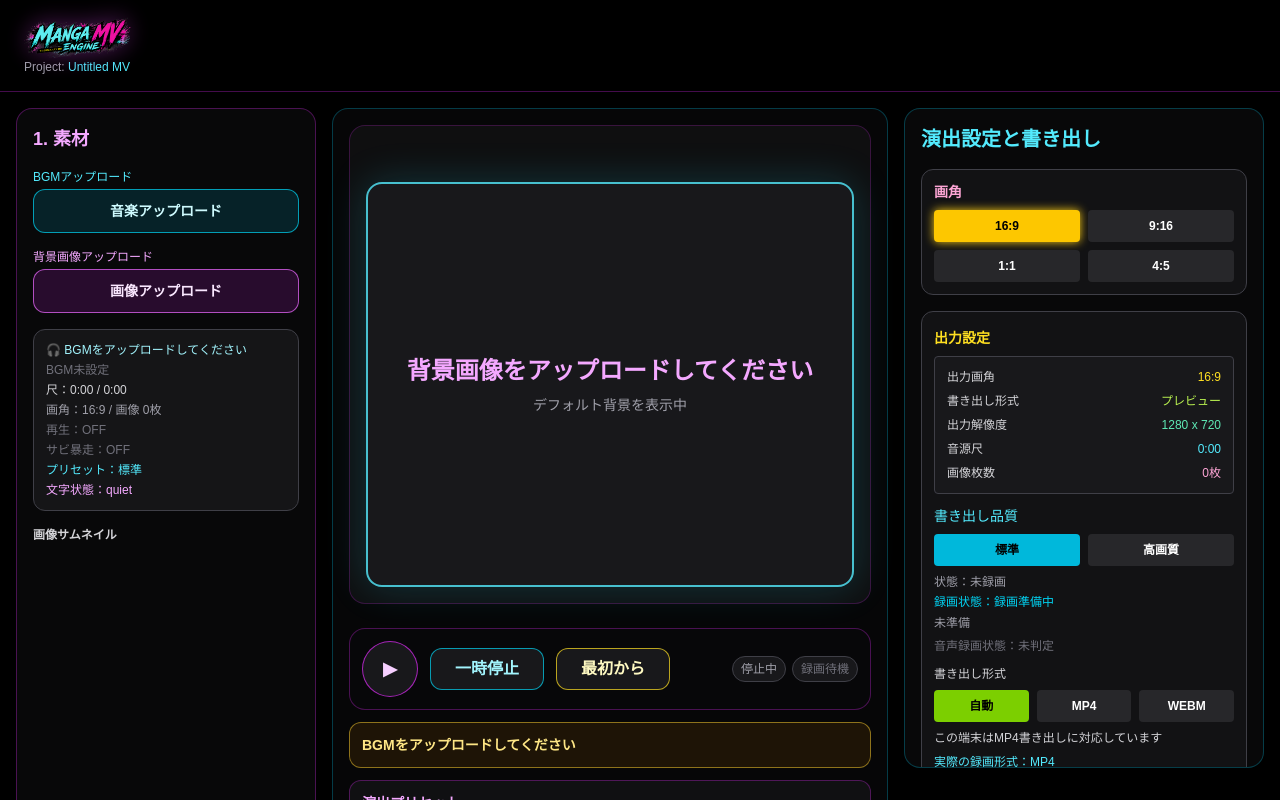
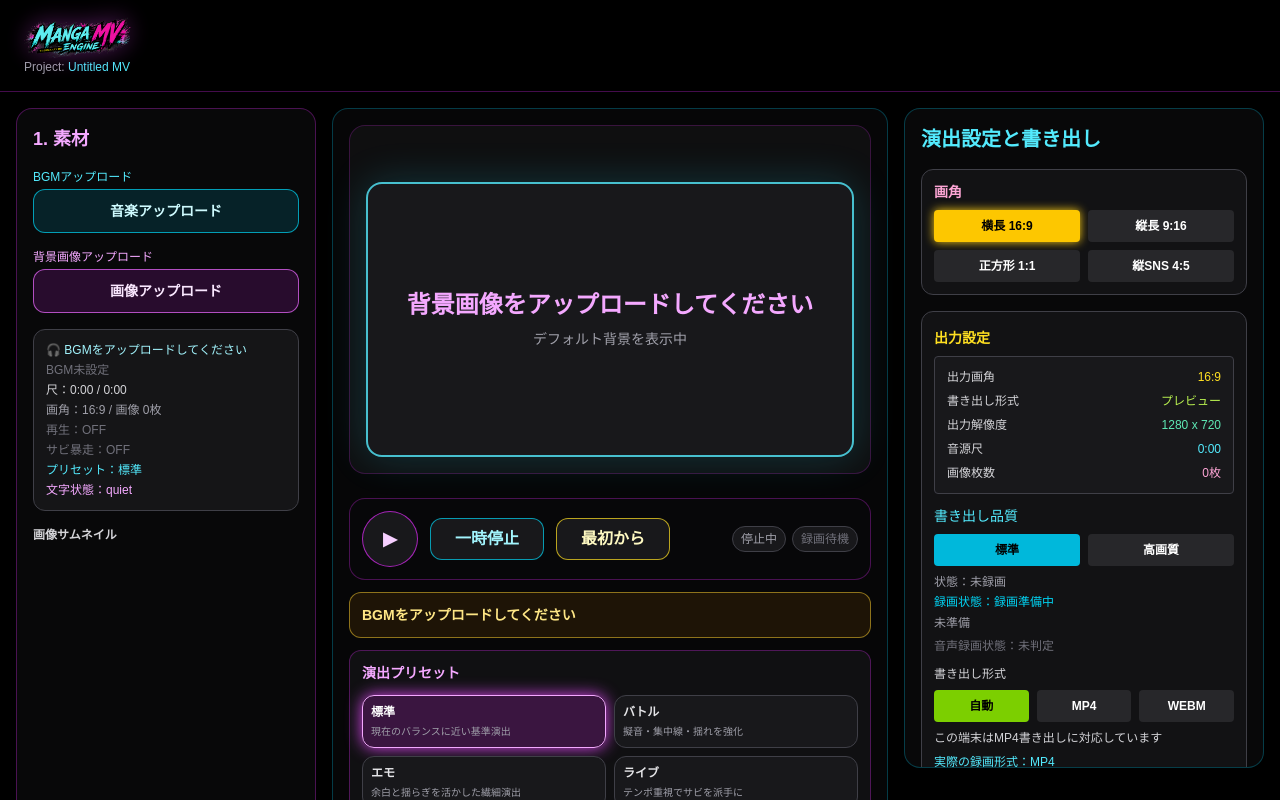
Before and after one commit to utugorou/manga-mv-engine, a Next.js app: page / in a window 1280 px wide. Shown: the top 800 px of the page. Built offline with nearby package versions, Linux system fonts and the light colour scheme.

Commit message:
Fix aspect ratio selection visibility and preview binding

```diff
--- a/app/page.tsx
+++ b/app/page.tsx
@@ -442,6 +442,12 @@ export default function Home() {
 
   const sfxPositions = ["topLeft", "top", "topRight", "left", "center", "right", "bottomLeft", "bottom", "bottomRight", "random"] as const;
   const aspectList: AspectRatio[] = ["16:9", "9:16", "1:1", "4:5"];
+  const aspectLabels: Record<AspectRatio, string> = {
+    "16:9": "横長 16:9",
+    "9:16": "縦長 9:16",
+    "1:1": "正方形 1:1",
+    "4:5": "縦SNS 4:5",
+  };
 
   const handleRandomSfxScaleEnabled = (value: boolean) => {
     setRandomSfxScaleEnabled(value);
@@ -465,15 +471,15 @@ export default function Home() {
   const getPreviewSizeClass = () => {
     switch (aspectRatio) {
       case "16:9":
-        return "w-[720px] h-[405px]";
+        return "w-full max-w-[960px] aspect-[16/9]";
       case "9:16":
-        return "w-[315px] h-[560px]";
+        return "w-full max-w-[460px] aspect-[9/16]";
       case "1:1":
-        return "w-[500px] h-[500px]";
+        return "w-full max-w-[640px] aspect-square";
       case "4:5":
-        return "w-[400px] h-[500px]";
+        return "w-full max-w-[560px] aspect-[4/5]";
       default:
-        return "w-[720px] h-[405px]";
+        return "w-full max-w-[960px] aspect-[16/9]";
     }
   };
 
@@ -1602,6 +1608,27 @@ export default function Home() {
         return "top-8 right-8";
     }
   };
+
+  const renderAspectRatioSelector = (compact = false) => (
+    <div className={`rounded-xl border border-zinc-700 bg-zinc-900/70 ${compact ? "p-2" : "p-3"}`}>
+      <p className="mb-2 text-sm font-bold text-pink-300">画角</p>
+      <div className="grid grid-cols-2 gap-2">
+        {aspectList.map((ratio) => (
+          <button
+            key={ratio}
+            onClick={() => setAspectRatio(ratio)}
+            className={`rounded p-2 text-xs font-bold ${
+              aspectRatio === ratio
+                ? "bg-yellow-400 text-black shadow-[0_0_10px_#facc15]"
+                : "bg-zinc-800 hover:bg-zinc-700"
+            }`}
+          >
+            {aspectLabels[ratio]}
+          </button>
+        ))}
+      </div>
+    </div>
+  );
 
   return (
     <main className="min-h-screen bg-black text-white">
@@ -1841,24 +1868,7 @@ export default function Home() {
         <div className="max-h-[calc(100vh-140px)] overflow-y-auto rounded-2xl border border-cyan-500/30 bg-zinc-950/90 p-4">
           <h2 className="text-xl font-bold mb-4 text-cyan-300">演出設定と書き出し</h2>
           <div className="space-y-4">
-            <div className="rounded-xl border border-zinc-700 bg-zinc-900/70 p-3">
-              <p className="text-sm mb-2 text-pink-300 font-bold">画角</p>
-              <div className="grid grid-cols-2 gap-2">
-                {aspectList.map((ratio) => (
-                  <button
-                    key={ratio}
-                    onClick={() => setAspectRatio(ratio)}
-                    className={`p-2 rounded text-xs font-bold ${
-                      aspectRatio === ratio
-                        ? "bg-yellow-400 text-black shadow-[0_0_10px_#facc15]"
-                        : "bg-zinc-800 hover:bg-zinc-700"
-                    }`}
-                  >
-                    {ratio}
-                  </button>
-                ))}
-              </div>
-            </div>
+            {renderAspectRatioSelector()}
             <div className="rounded-xl border border-zinc-700 bg-zinc-900/70 p-3">
               <ExportPanel
                 aspectRatio={aspectRatio}
@@ -1967,7 +1977,7 @@ export default function Home() {
       <div className="md:hidden flex h-[calc(100vh-56px)] h-[calc(100dvh-56px)] min-h-0 flex-col overflow-hidden px-2 pb-2">
         <div className="shrink-0">
           <PreviewStage
-            previewSizeClass="w-full max-w-none aspect-video max-h-[30dvh]"
+            previewSizeClass={`w-full ${aspectRatio === "16:9" ? "aspect-[16/9]" : aspectRatio === "9:16" ? "aspect-[9/16] max-h-[58dvh]" : aspectRatio === "1:1" ? "aspect-square max-h-[52dvh]" : "aspect-[4/5] max-h-[56dvh]"} max-h-[58dvh]`}
             chorusBoost={chorusBoost}
             showGlitch={showGlitch}
             selectedImage={selectedImage}
@@ -2013,6 +2023,7 @@ export default function Home() {
           ))}
         </div>
         <div className="mt-1 min-h-0 flex-1 overflow-y-auto overflow-x-hidden rounded-xl border border-zinc-700 bg-zinc-950/90 p-2 pb-4 shadow-inner shadow-cyan-950/40 [&_button]:min-h-10 [&_button]:text-sm [&_input]:min-h-10 [&_input]:text-base [&_select]:min-h-10 [&_select]:text-base [&_textarea]:min-h-10 [&_textarea]:text-base [&_input[type='range']]:min-h-7">
+          {(mobileTab === "assets" || mobileTab === "export") ? <div className="mb-3">{renderAspectRatioSelector(true)}</div> : null}
           {mobileTab === "assets" ? (
             <UploadPanel
               handleImageUpload={handleImageUpload}
@@ -2091,10 +2102,6 @@ export default function Home() {
                 <button onClick={() => setShowGlitch(!showGlitch)} className={`w-full rounded p-2 ${showGlitch ? "bg-pink-600" : "bg-zinc-800"}`}>グリッチ {showGlitch ? "ON" : "OFF"}</button>
                 <button onClick={() => setShowEqualizer(!showEqualizer)} className={`w-full rounded p-2 ${showEqualizer ? "bg-cyan-600 text-black" : "bg-zinc-800"}`}>イコライザー {showEqualizer ? "ON" : "OFF"}</button>
                 <button onClick={() => setShowFlash(!showFlash)} className={`w-full rounded p-2 ${showFlash ? "bg-yellow-400 text-black" : "bg-zinc-800"}`}>テキスト演出フラッシュ {showFlash ? "ON" : "OFF"}</button>
-              </div>
-              <div className="rounded-xl border border-zinc-700 bg-zinc-900/70 p-3">
-                <p className="mb-2 text-sm font-bold text-pink-300">画角</p>
-                <div className="grid grid-cols-2 gap-2">{aspectList.map((ratio) => (<button key={ratio} onClick={() => setAspectRatio(ratio)} className={`rounded p-2 font-bold ${aspectRatio === ratio ? "bg-yellow-400 text-black shadow-[0_0_10px_#facc15]" : "bg-zinc-800"}`}>{ratio}</button>))}</div>
               </div>
               <div className="rounded-xl border border-zinc-700 bg-zinc-900/70 p-3">
                 <details open>
```
